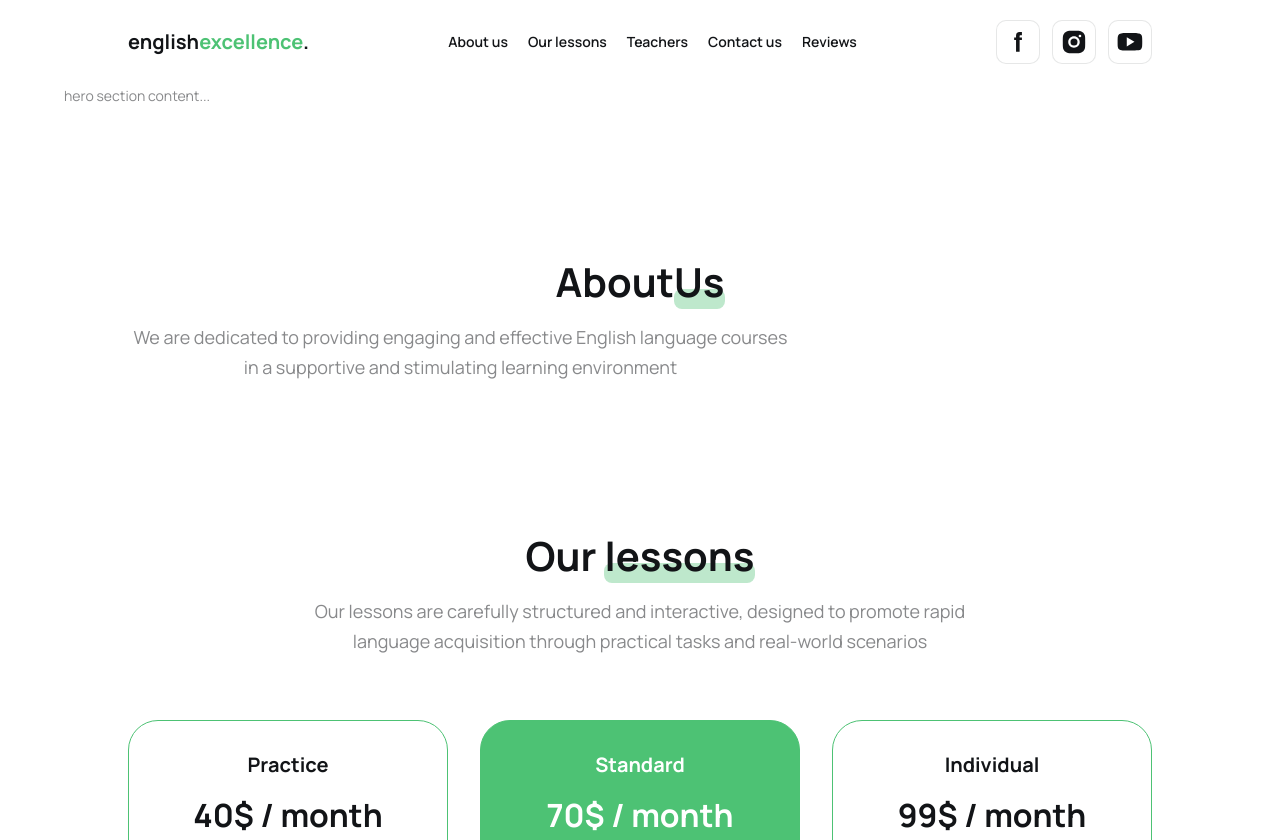
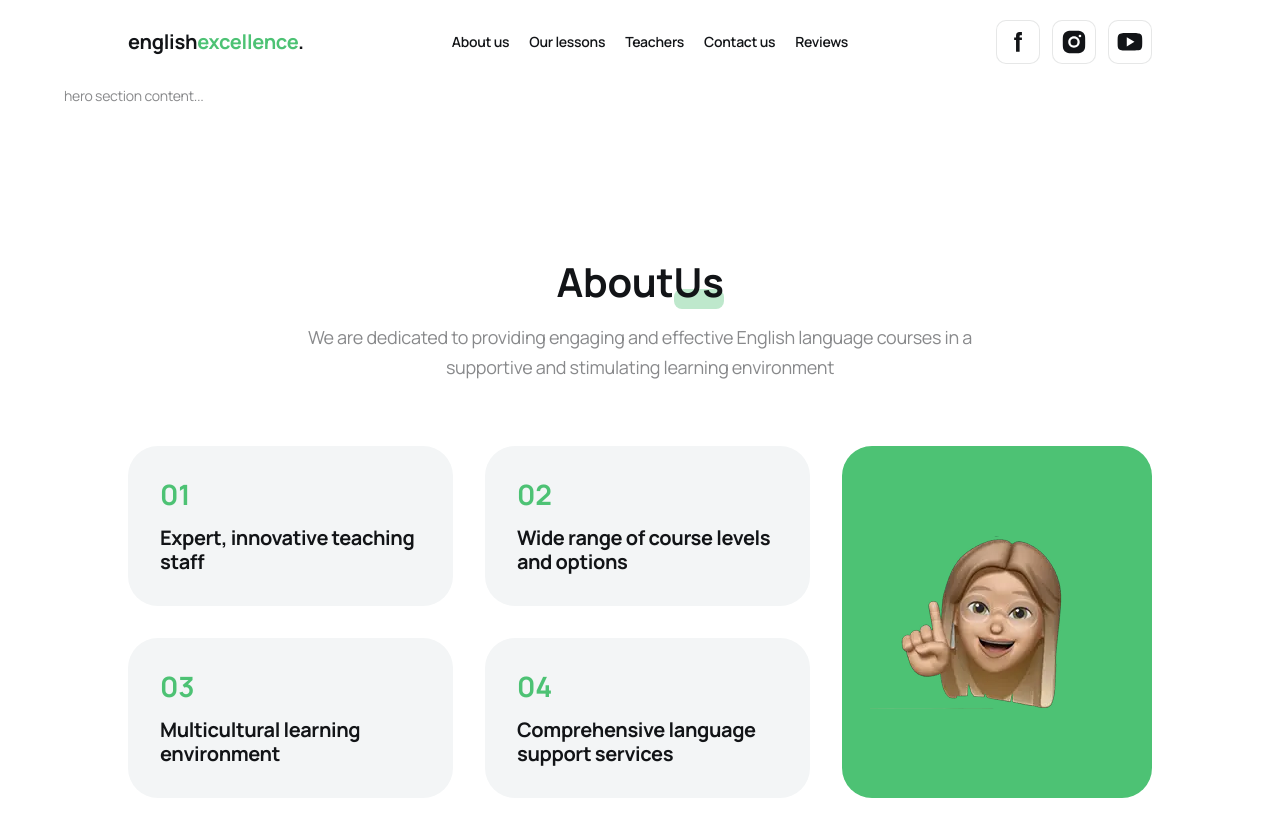
Before and after one commit to SergeyPoly/goit-markup-final-project, a website built with Vite: page src/index.html in a window 1280 px wide. Shown: the top 840 px of the page. Built offline with nearby package versions, Linux system fonts and the light colour scheme.

Commit message:
add about us section content

```diff
--- a/src/css/common/base.css
+++ b/src/css/common/base.css
@@ -1,9 +1,14 @@
+html {
+  scroll-behavior: smooth;
+}
+
 body {
   font-family: var(--primary-font);
   font-size: 14px;
   line-height: 24px;
   color: var(--primary-text-color);
   background-color: var(--white-color);
+  letter-spacing: -0.02em;
 }
 
 .section-title {
--- a/src/css/sections/about-us-section.css
+++ b/src/css/sections/about-us-section.css
@@ -1 +1,94 @@
-/* about-us-section styles */
+.about-us-section .container {
+  display: flex;
+  flex-direction: column;
+  align-items: center;
+}
+
+.about-us-item.area-1 {
+  grid-area: area-1;
+}
+
+.about-us-item.area-2 {
+  grid-area: area-2;
+}
+
+.about-us-item.area-3 {
+  grid-area: area-3;
+}
+
+.about-us-item.area-4 {
+  grid-area: area-4;
+}
+
+.memoji-item {
+  background-color: var(--primary-accent-color);
+  grid-area: memoji;
+  display: flex;
+  justify-content: center;
+  align-items: center;
+}
+
+.about-us-grid-container {
+  max-width: 335px;
+  counter-reset: section;
+  display: grid;
+  grid-template-columns: 1fr;
+  grid-template-rows: repeat(4, 160px) 313px;
+  gap: 20px;
+  grid-template-areas:
+    'area-1'
+    'area-2'
+    'area-3'
+    'area-4'
+    'memoji';
+}
+
+.about-us-item {
+  background-color: var(--primary-background-color);
+  padding: 32px;
+}
+
+.about-us-counter {
+  font-weight: 700;
+  font-size: 28px;
+  line-height: 32px;
+  color: var(--primary-accent-color);
+  margin-bottom: 16px;
+}
+
+.about-us-text {
+  color: var(--black-color);
+  font-weight: 700;
+  font-size: 20px;
+  line-height: 24px;
+  letter-spacing: -0.02em;
+}
+
+.about-us-counter::after {
+  counter-increment: section;
+  content: counter(section) '';
+}
+
+@media (min-width: 768px) {
+  .about-us-grid-container {
+    max-width: 704px;
+    grid-template-columns: 1fr 1fr;
+    grid-template-rows: 160px 160px 243px;
+    gap: 32px;
+    grid-template-areas:
+      'area-1 area-2'
+      'area-3 area-4'
+      'memoji memoji';
+  }
+}
+
+@media (min-width: 1280px) {
+  .about-us-grid-container {
+    max-width: 1024px;
+    grid-template-columns: 1fr 1fr 310px;
+    grid-template-rows: 160px 160px;
+    grid-template-areas:
+      'area-1 area-2 memoji'
+      'area-3 area-4 memoji';
+  }
+}
--- a/src/partials/about-us-section.html
+++ b/src/partials/about-us-section.html
@@ -7,5 +7,34 @@
       We are dedicated to providing engaging and effective English language
       courses in a supportive and stimulating learning environment
     </p>
+
+    <ul class="about-us-grid-container">
+      <li class="about-us-item area-1 rounded">
+        <p class="about-us-counter">0</p>
+        <p class="about-us-text">Expert, innovative teaching staff</p>
+      </li>
+      <li class="about-us-item area-2 rounded">
+        <p class="about-us-counter">0</p>
+        <p class="about-us-text">Wide range of course levels and options</p>
+      </li>
+      <li class="about-us-item area-3 rounded">
+        <p class="about-us-counter">0</p>
+        <p class="about-us-text">Multicultural learning environment</p>
+      </li>
+      <li class="about-us-item area-4 rounded">
+        <p class="about-us-counter">0</p>
+        <p class="about-us-text">Comprehensive language support services</p>
+      </li>
+      <li class="memoji-item rounded">
+        <img
+          class="memoji-img"
+          srcset="./img/memoji.webp 1x, ./img/memoji@2x.webp 2x"
+          src="./img/memoji.webp"
+          alt="memoji"
+          width="254"
+          height="211"
+        />
+      </li>
+    </ul>
   </div>
 </section>
--- a/src/partials/proposal-section.html
+++ b/src/partials/proposal-section.html
@@ -46,7 +46,7 @@
           >Leave an application</a
         >
         <img
-          srcset="./img/stack-of-books.webp x1, ./img/stack-of-books@2x.webp 2x"
+          srcset="./img/stack-of-books.webp 1x, ./img/stack-of-books@2x.webp 2x"
           src="./img/stack-of-books.webp"
           alt="Tall stack of books"
           class="proposal-card-img"
--- a/src/partials/reviews-section.html
+++ b/src/partials/reviews-section.html
@@ -13,7 +13,10 @@
         <div class="review-card-header">
           <img
             class="reviewer-photo"
-            srcset="./img/reviews/review-photo-1.jpg x1, ./img/reviews/review-photo-1@2x.jpg 2x"
+            srcset="
+              ./img/reviews/review-photo-1.jpg    1x,
+              ./img/reviews/review-photo-1@2x.jpg 2x
+            "
             src="./img/reviews/review-photo-1.jpg"
             alt="anna-photo"
           />
@@ -33,7 +36,10 @@
         <div class="review-card-header">
           <img
             class="reviewer-photo"
-            srcset="./img/reviews/review-photo-2.jpg x1, ./img/reviews/review-photo-2@2x.jpg 2x"
+            srcset="
+              ./img/reviews/review-photo-2.jpg    1x,
+              ./img/reviews/review-photo-2@2x.jpg 2x
+            "
             src="./img/reviews/review-photo-2.jpg"
             alt="mykhailo-photo"
           />
@@ -53,7 +59,10 @@
         <div class="review-card-header">
           <img
             class="reviewer-photo"
-            srcset="./img/reviews/review-photo-3.jpg x1, ./img/reviews/review-photo-3@2x.jpg 2x"
+            srcset="
+              ./img/reviews/review-photo-3.jpg    1x,
+              ./img/reviews/review-photo-3@2x.jpg 2x
+            "
             src="./img/reviews/review-photo-3.jpg"
             alt="victoria-photo"
           />
```
